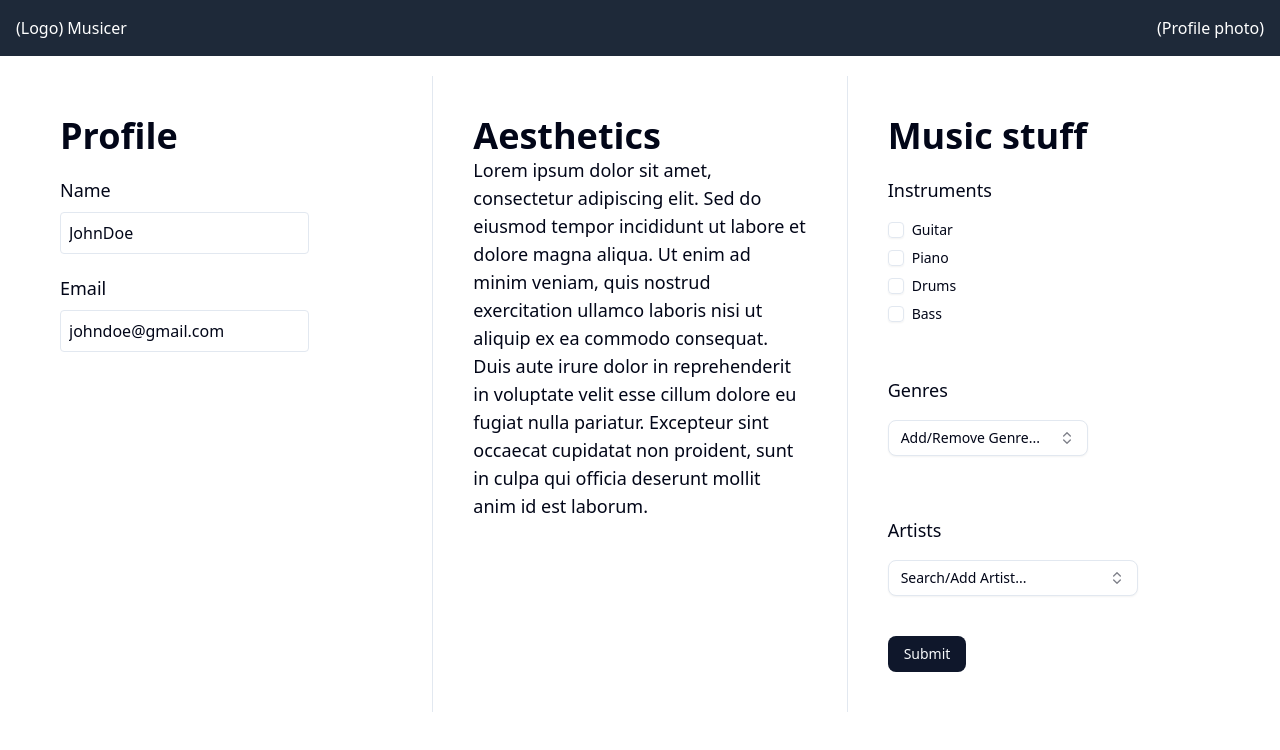
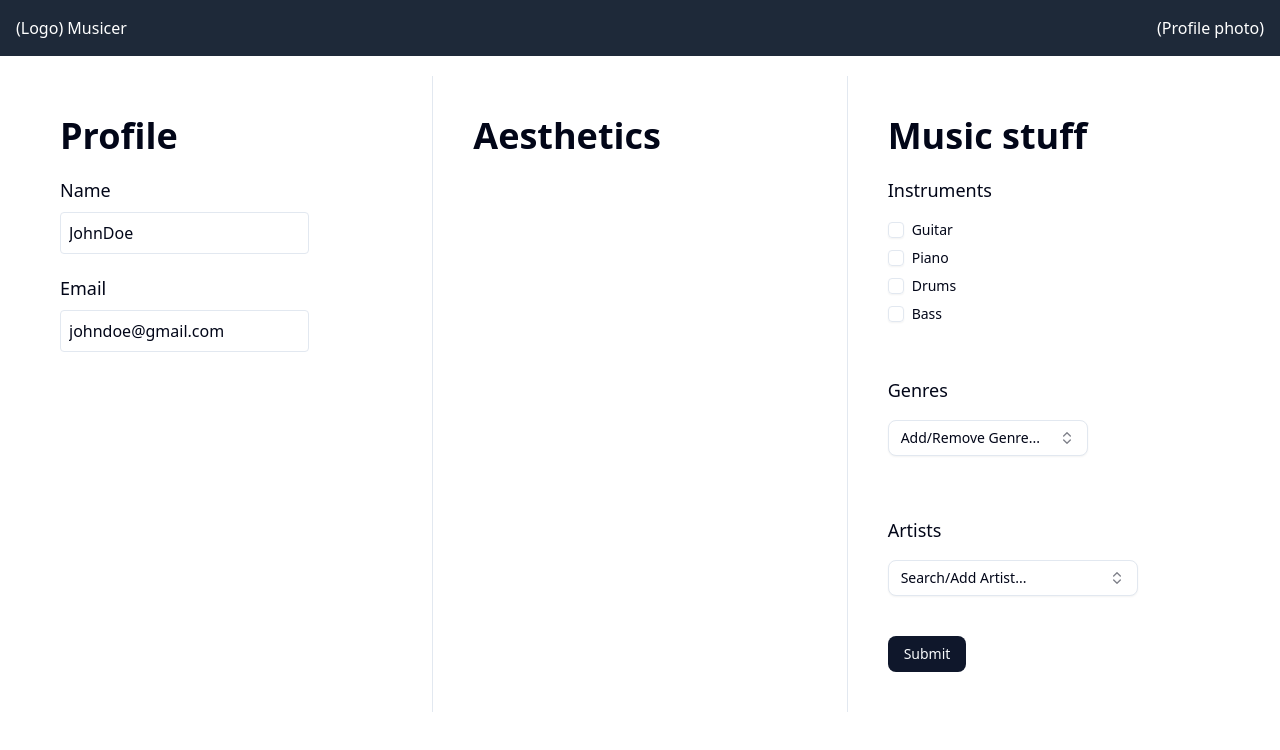
Before and after one commit to DhairyaPal6099/musicer, a Next.js app in the folder frontend/: page /profile in a window 1280 px wide. Shown: the top 750 px of the page. Built offline with nearby package versions, Linux system fonts and the light colour scheme.

Commit message:
Removed placeholder text under Aesthetics to make space for profile picture display

```diff
--- a/frontend/src/app/profile/page.tsx
+++ b/frontend/src/app/profile/page.tsx
@@ -153,9 +153,6 @@
               {/* AESTHETICS */}
               <div className="w-1/3 p-10">
                 <h1 className="text-4xl font-bold">Aesthetics</h1>
-                <p className="text-lg">
-                  Lorem ipsum dolor sit amet, consectetur adipiscing elit. Sed do eiusmod tempor incididunt ut labore et dolore magna aliqua. Ut enim ad minim veniam, quis nostrud exercitation ullamco laboris nisi ut aliquip ex ea commodo consequat. Duis aute irure dolor in reprehenderit in voluptate velit esse cillum dolore eu fugiat nulla pariatur. Excepteur sint occaecat cupidatat non proident, sunt in culpa qui officia deserunt mollit anim id est laborum.
-                </p>
               </div>
 
               {/* MUSIC STUFF */}
```
